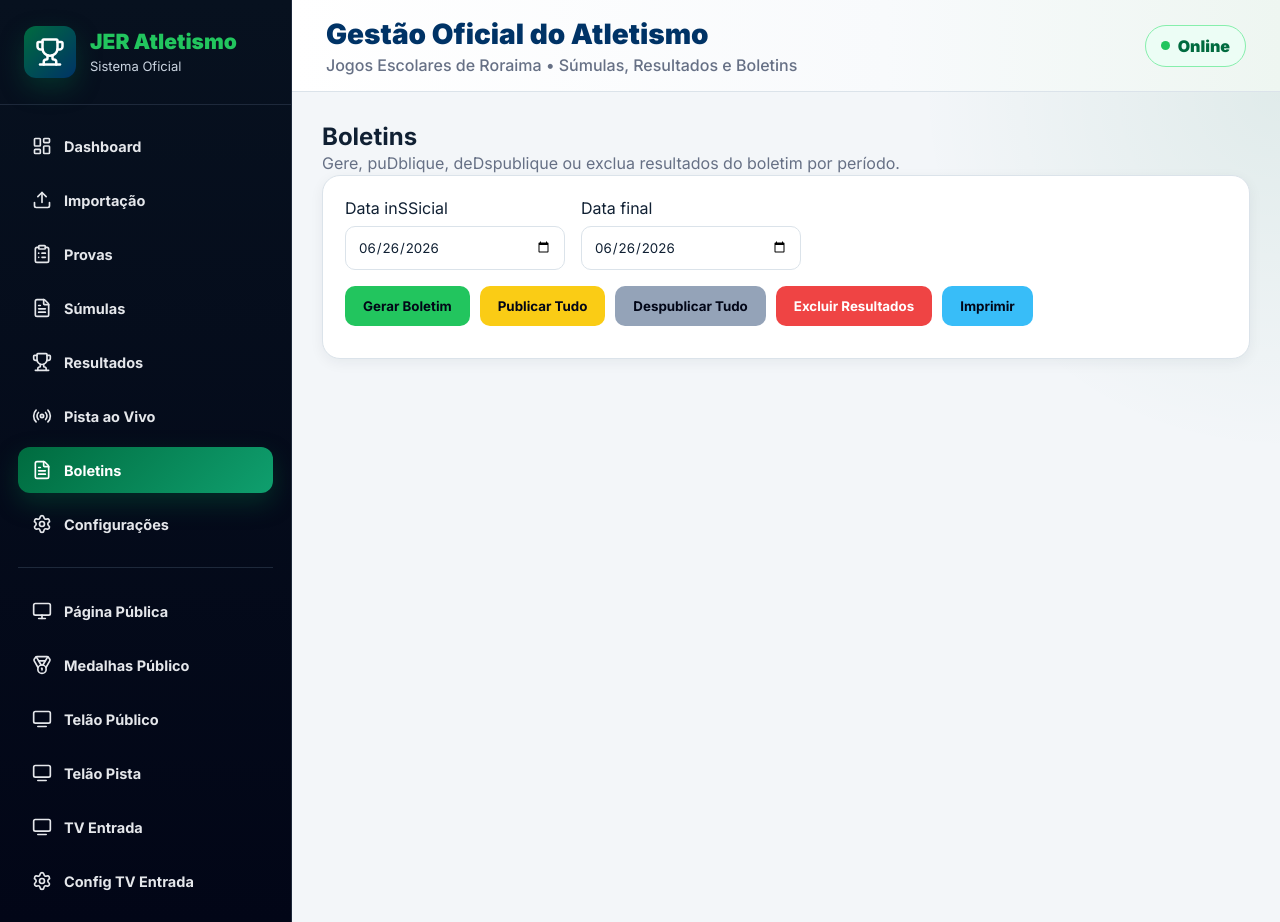
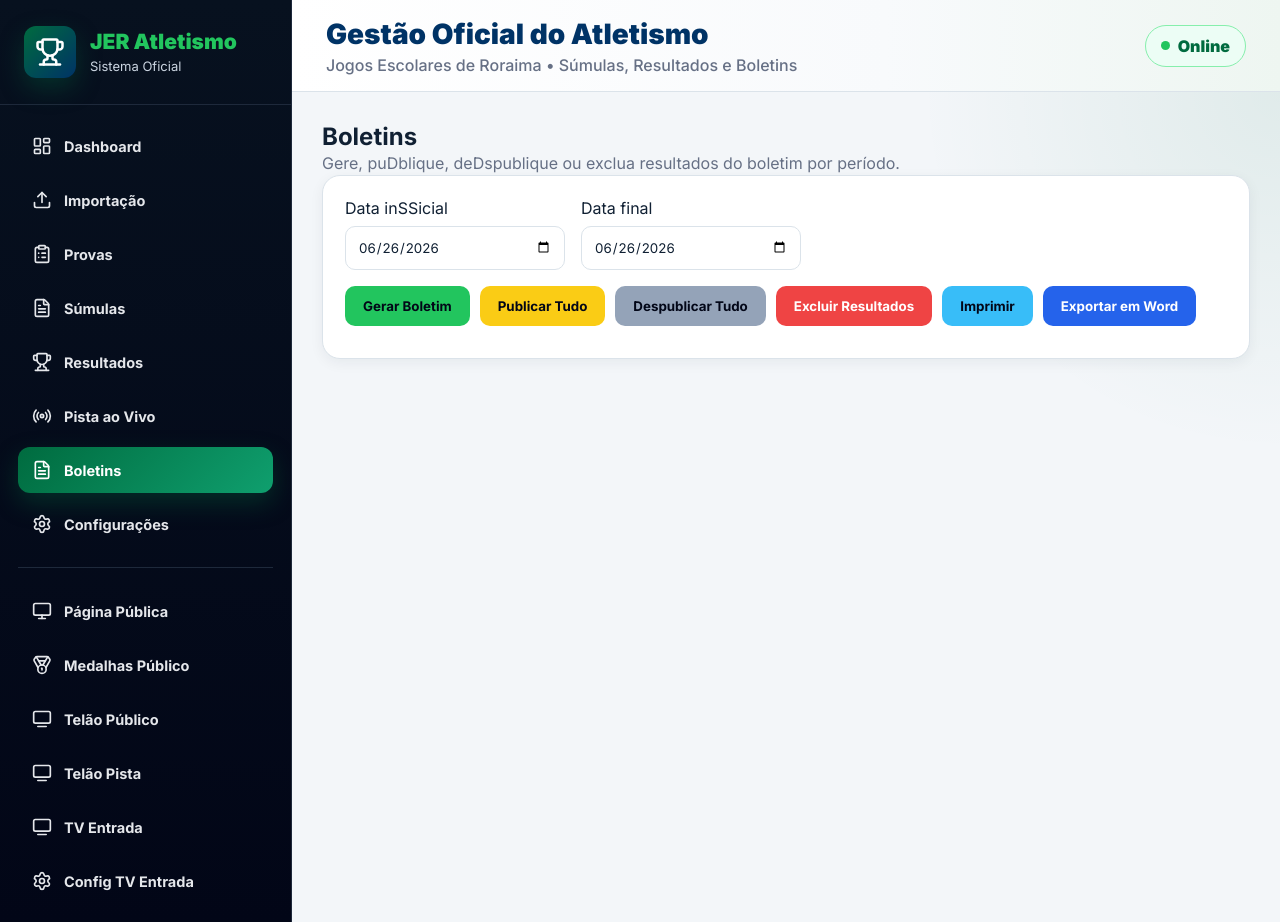
Before and after one commit to Leo290803/jer-atletismo, a React (Vite) app: page /boletins in a window 1280 px wide. Built offline with nearby package versions, Linux system fonts and the light colour scheme.

Commit message:
geração de boletim em word

```diff
--- a/src/pages/Boletins.jsx
+++ b/src/pages/Boletins.jsx
@@ -228,6 +228,127 @@ export default function Boletins() {
     });
   }
 
+  function gerarWord() {
+    const estilos = `
+      body { font-family: Arial, sans-serif; color: #111827; }
+      h1, h2, h3, h4 { margin: 0 0 10px; }
+      p { margin: 0 0 10px; }
+      table { width: 100%; border-collapse: collapse; margin-bottom: 20px; }
+      th, td { border: 1px solid #111827; padding: 8px; }
+      th { background: #f3f4f6; }
+      .cabecalho { margin-bottom: 20px; }
+      .secao { margin-top: 20px; }
+    `;
+
+    const html = `
+      <html xmlns:o="urn:schemas-microsoft-com:office:office" xmlns:w="urn:schemas-microsoft-com:office:word" xmlns="http://www.w3.org/TR/REC-html40">
+        <head>
+          <meta charset="utf-8">
+          <title>Boletim Oficial de Resultados</title>
+          <style>${estilos}</style>
+        </head>
+        <body>
+          <div class="cabecalho">
+            <h1>JOGOS ESCOLARES DE RORAIMA - JER 2026</h1>
+            <h2>BOLETIM OFICIAL DE RESULTADOS</h2>
+            <p><strong>Modalidade:</strong> Atletismo</p>
+            <p><strong>Período:</strong> ${formatarData(dataInicio)} até ${formatarData(dataFim)}</p>
+            <p><strong>Total de provas com resultado publicado:</strong> ${grupos.length}</p>
+            <p><strong>Total de registros publicados:</strong> ${resultados.length}</p>
+          </div>
+
+          ${grupos
+            .map((grupo) => {
+              const fase = grupo.prova?.fase || "QUALIFICAÇÃO";
+              const final = ehFinalDaProva(fase);
+              const resultadosOrdenados = ordenarResultados(grupo.resultados, final);
+              const seriesDaProva = agruparPorSerie(resultadosOrdenados);
+
+              return `
+                <div class="secao">
+                  <h3>${formatarData(grupo.data)} — ${grupo.prova?.nome} - ${grupo.prova?.categoria} - ${grupo.prova?.naipe} - ${fase}</h3>
+                  ${final ? `
+                    <h4>Medalhistas</h4>
+                    ${gerarTabelaResultados(resultadosOrdenados)}
+                  ` : `
+                    <h4>Resultados por Série</h4>
+                    ${seriesDaProva
+                      .map(
+                        (serie) => `
+                          <div style="margin-bottom: 16px;">
+                            <h4>Série ${serie.numeroSerie}</h4>
+                            ${gerarTabelaResultados(serie.resultados)}
+                          </div>
+                        `
+                      )
+                      .join("")}
+                  `}
+                </div>
+              `;
+            })
+            .join("")}
+        </body>
+      </html>
+    `;
+
+    const blob = new Blob(["\ufeff", html], {
+      type: "application/msword",
+    });
+
+    const url = URL.createObjectURL(blob);
+    const link = document.createElement("a");
+    link.href = url;
+    link.download = `Boletim-${dataInicio}-a-${dataFim}.doc`;
+    document.body.appendChild(link);
+    link.click();
+    document.body.removeChild(link);
+    URL.revokeObjectURL(url);
+  }
+
+  function gerarTabelaResultados(resultadosTabela) {
+    const temStatusDiferenteOk = resultadosTabela.some(
+      (r) => r.status && r.status !== "OK"
+    );
+
+    const temQualificacao = resultadosTabela.some((r) => r.qualificacao);
+
+    return `
+      <table>
+        <thead>
+          <tr>
+            <th>Colocação</th>
+            <th>Nº</th>
+            <th>Atleta</th>
+            <th>Escola</th>
+            <th>Município</th>
+            <th>Resultado</th>
+            ${temStatusDiferenteOk ? "<th>Status</th>" : ""}
+            ${temQualificacao ? "<th>Class.</th>" : ""}
+          </tr>
+        </thead>
+        <tbody>
+          ${resultadosTabela
+            .map((r, i) => {
+              const atleta = r.inscricoes?.atletas;
+              return `
+                <tr>
+                  <td>${r.colocacao ? `${r.colocacao}º` : `${i + 1}º`}</td>
+                  <td>${atleta?.numero || ""}</td>
+                  <td>${atleta?.nome || ""}</td>
+                  <td>${atleta?.escolas?.nome || ""}</td>
+                  <td>${atleta?.municipio || ""}</td>
+                  <td>${resultadoFinal(r)}</td>
+                  ${temStatusDiferenteOk ? `<td>${r.status && r.status !== "OK" ? r.status : ""}</td>` : ""}
+                  ${temQualificacao ? `<td>${r.qualificacao || ""}</td>` : ""}
+                </tr>
+              `;
+            })
+            .join("")}
+        </tbody>
+      </table>
+    `;
+  }
+
   function imprimir() {
     window.print();
   }
@@ -348,6 +469,18 @@ export default function Boletins() {
               style={botaoAzul}
             >
               Imprimir
+            </button>
+
+            <button
+              onClick={gerarWord}
+              disabled={resultados.length === 0}
+              style={{
+                ...botaoBase,
+                background: "#2563eb",
+                color: "white",
+              }}
+            >
+              Exportar em Word
             </button>
           </div>
 
```
